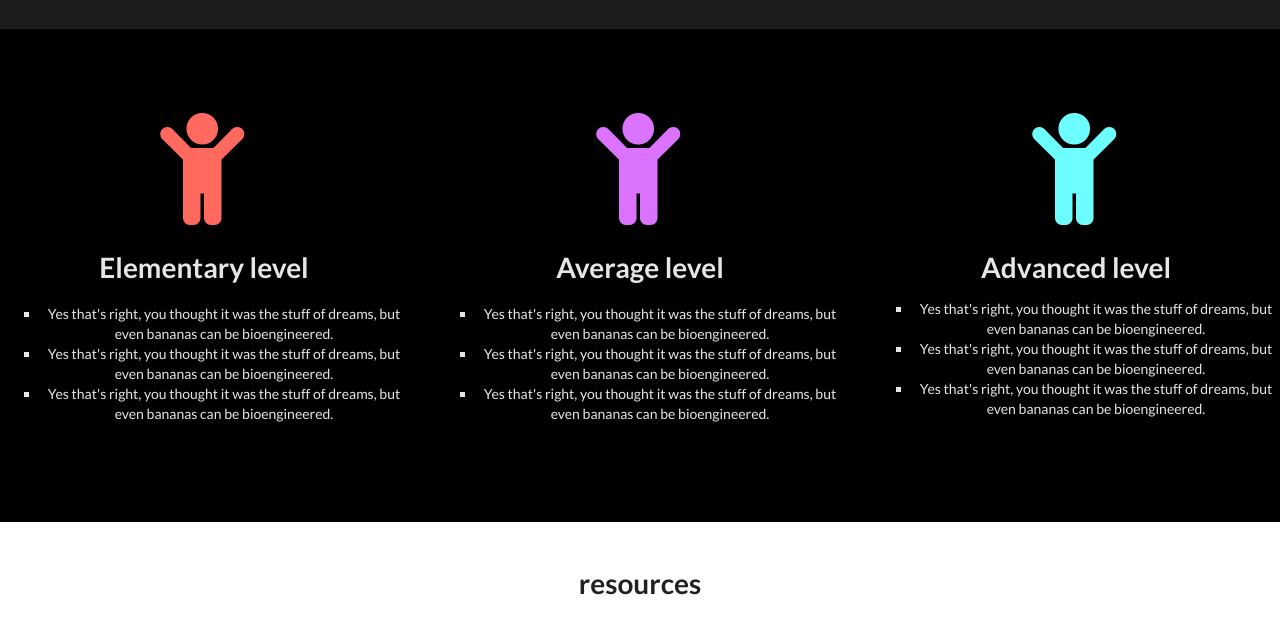
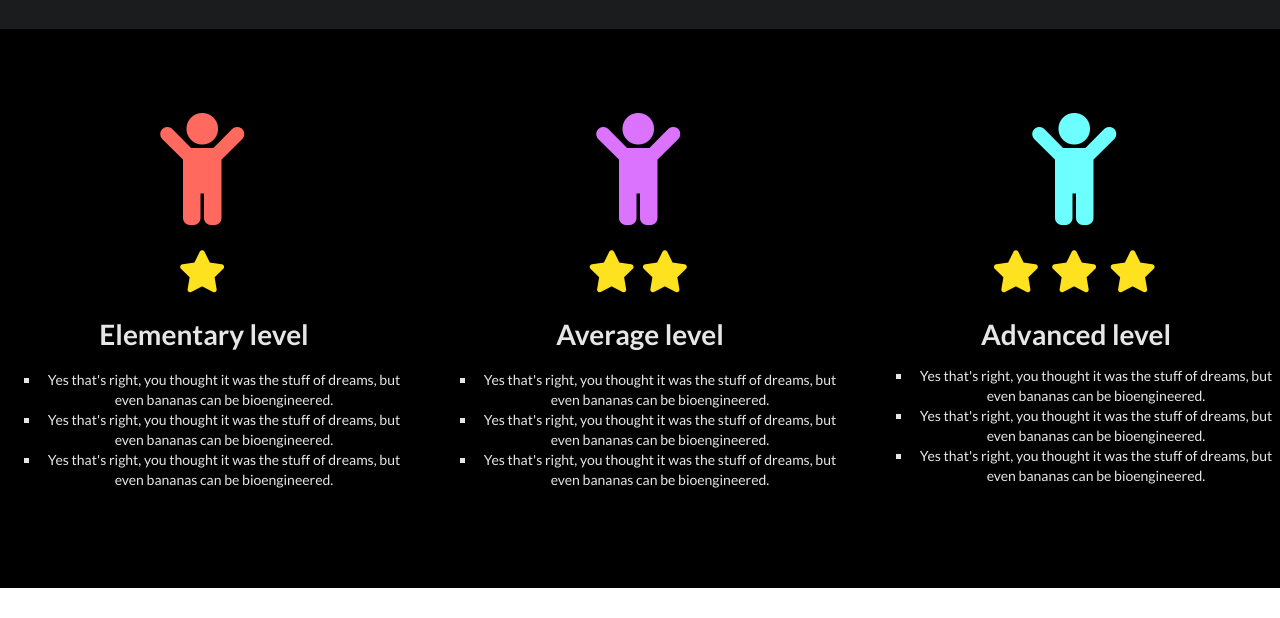
Before and after one commit to mrtaalebi/sitigo, a Django app: template apps/intro/templates/intro/homepage.html in a window 1280 px wide. Shown: the part 1706-2324 px from the top of the page. Run offline with Django 3.2, Linux system fonts and the light colour scheme; the template is opened without the code that fills it, so the values that code supplies are empty; parts of the project's set-up code (start-up, migrations or seed data) failed here and were passed over; some libraries are stand-ins or nearby versions.

Commit message:
third segment stars

```diff
--- a/apps/intro/templates/intro/homepage.html
+++ b/apps/intro/templates/intro/homepage.html
@@ -166,6 +166,7 @@
             <div class="center aligned row">
                 <div class="column">
                     <h1><i class="inverted red huge child icon"></i></h1>
+                    <h1><i class="inverted yellow large star icon"></i></h1>
                     <h3>Elementary level</h3>
                     <p>
                     <ul style="list-style-type: square">
@@ -183,7 +184,8 @@
 
                 </div>
                 <div class="column">
-                    <h3><i class="inverted purple huge child icon"></i></h3>
+                    <h1><i class="inverted purple huge child icon"></i></h1>
+                    <h1><i class="inverted yellow large star icon"></i><i class="inverted yellow large star icon"></i></h1>
                     <h3>Average level</h3>
                     <p>
                     <ul style="list-style-type: square">
@@ -202,6 +204,7 @@
                 </div>
                 <div class="column">
                     <h1><i class="inverted teal huge child icon"></i></h1>
+                  <h1> <i class="inverted yellow large star icon"></i> <i class="inverted yellow large star icon"></i> <i class="inverted yellow large star icon"></i></h1>
                     <h3>Advanced level</h3>
                     <ul style="list-style-type: square">
                         <li> Yes that's right, you thought it was the stuff of dreams, but
```
